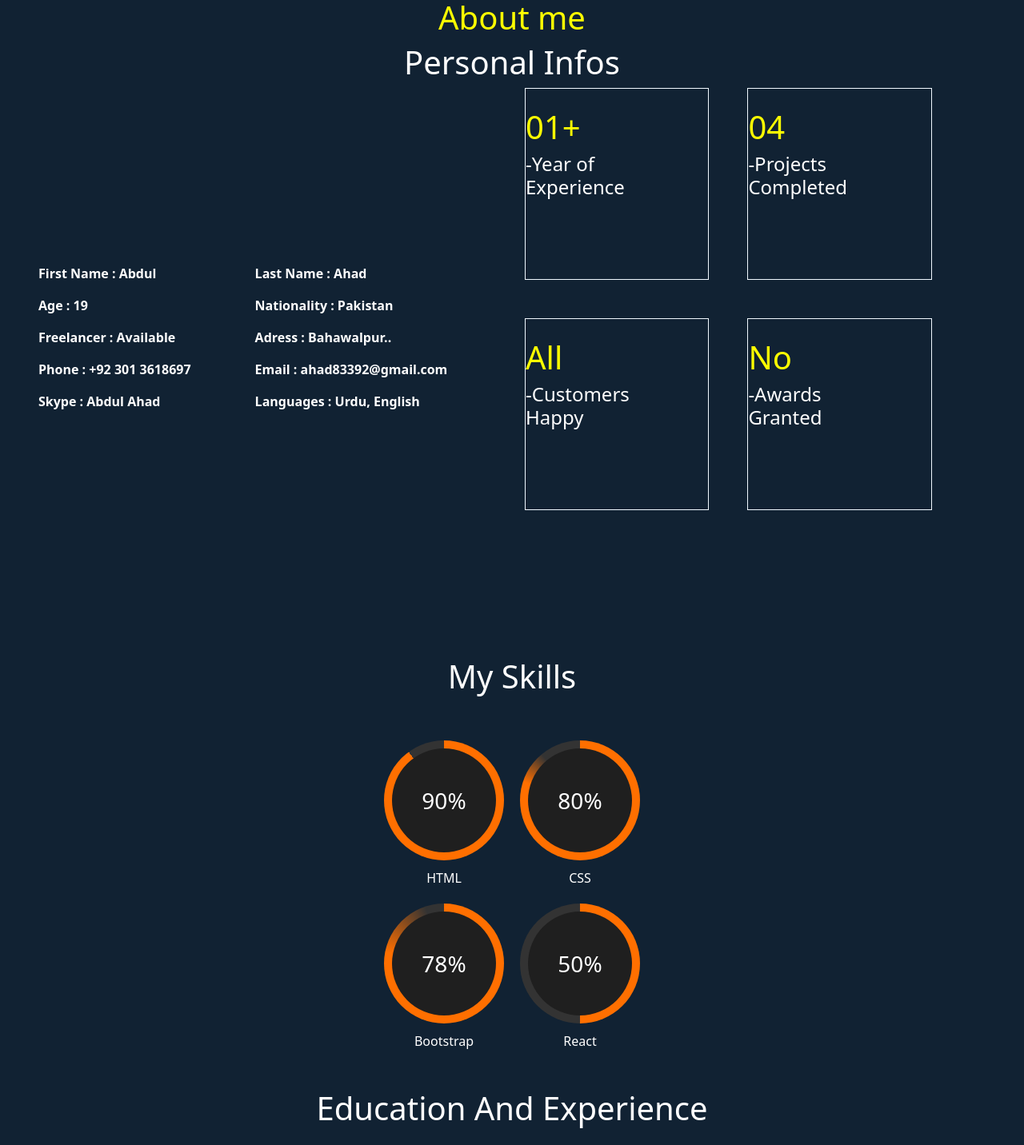
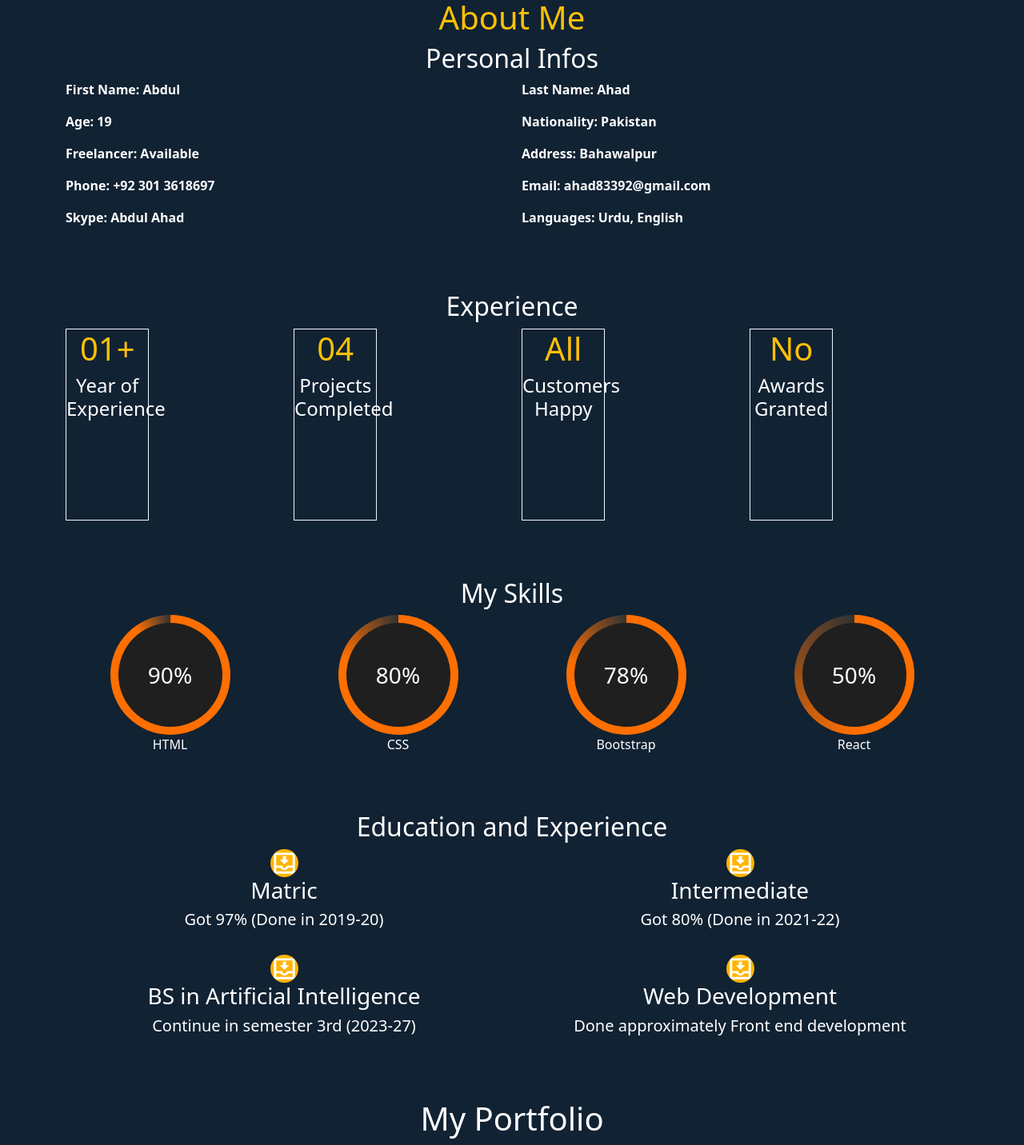
Before and after one commit to AbdulAhad83392/Abdul-Ahad, a React (Create React App) app: page / in a window 1280 px wide. Shown: the part 802-2234 px from the top of the page at 80% size. Built offline with nearby package versions, Linux system fonts and the light colour scheme; the HTML template or start-up script is replaced by a standard one.

Commit message:
Your commit message here

```diff
--- a/src/Project/Portfoilo.jsx
+++ b/src/Project/Portfoilo.jsx
@@ -1,133 +1,82 @@
 import React, { useEffect } from 'react';
-import AOS from 'aos'; // Import AOS
-import 'aos/dist/aos.css'; // Import AOS CSS
+import AOS from 'aos';
+import 'aos/dist/aos.css';
 import { MdOutlineMoveToInbox } from "react-icons/md";
 
-
-
 export default function Portfoilo() {
-    // Initialize AOS
     useEffect(() => {
         AOS.init({
-            duration: 1000, // Set animation duration
-            once: true, // Animation occurs only once
+            duration: 1000,
+            once: true,
         });
     }, []);
 
     return (
-        <div>
-            <div style={{ color: 'white' }} className="portbackground">
-                {/* About Me section with fade-up-right */}
-                <h1
-                    style={{ color: 'yellow', display: 'flex', alignItems: 'center', justifyContent: 'center' }}
-                    data-aos="fade-up-right"
-                >
-                    About me
-                </h1>
+        <div className="portbackground" style={{ color: 'white' }}>
+            <h1 className="text-warning text-center" data-aos="fade-up-right">About Me</h1>
+            <h2 className="text-center" data-aos="fade-up-right">Personal Infos</h2>
 
-                {/* Personal Infos with fade-up-right */}
-                <h1
-                    style={{ display: 'flex', justifyContent: 'center', alignItems: 'center' }}
-                    data-aos="fade-up-right"
-                >
-                    Personal Infos
-                </h1>
-
-                <div style={{ color: 'white' }} className="aa">
-                    <div style={{ color: 'white' }} className="portabout">
-                        <div style={{ display: 'flex', gap: '5rem' }} className="p" data-aos="fade-up-right">
-                            {/* First Column */}
-                            <div className="pp">
+            <div className="container">
+                <div className="row mb-5" data-aos="fade-up-right">
+                    <div className="col-12 col-md-6 mb-3">
                         <b>
-                                    <p>First Name : Abdul</p>
-                                    <p>Age : 19</p>
-                                    <p>Freelancer : Available</p>
-                                    <p>Phone : +92 301 3618697</p>
-                                    <p>Skype : Abdul Ahad</p>
+                            <p>First Name: Abdul</p>
+                            <p>Age: 19</p>
+                            <p>Freelancer: Available</p>
+                            <p>Phone: +92 301 3618697</p>
+                            <p>Skype: Abdul Ahad</p>
                         </b>
                     </div>
-
-                            {/* Second Column */}
-                            <div className="pp">
+                    <div className="col-12 col-md-6 mb-3">
                         <b>
-                                    <p>Last Name : Ahad</p>
-                                    <p>Nationality : Pakistan</p>
-                                    <p>Adress : Bahawalpur..</p>
-                                    <p>Email : ahad83392@gmail.com</p>
-                                    <p>Languages : Urdu, English</p>
+                            <p>Last Name: Ahad</p>
+                            <p>Nationality: Pakistan</p>
+                            <p>Address: Bahawalpur</p>
+                            <p>Email: ahad83392@gmail.com</p>
+                            <p>Languages: Urdu, English</p>
                         </b>
                     </div>
                 </div>
+
+                {/* Experience Section */}
+                <h2 className="text-center" data-aos="fade-up-right">Experience</h2>
+                <div className="row text-center mb-5">
+                    {[
+                        { title: "01+", subtitle: "Year of Experience" },
+                        { title: "04", subtitle: "Projects Completed" },
+                        { title: "All", subtitle: "Customers Happy" },
+                        { title: "No", subtitle: "Awards Granted" },
+                    ].map((box, index) => (
+                        <div className="col-12 col-md-3 mb-4" key={index} data-aos="fade-up-right">
+                            <div className="box">
+                                <h1 className="text-warning">{box.title}</h1>
+                                <h4>{box.subtitle}</h4>
+                            </div>
+                        </div>
+                    ))}
                 </div>
 
-                    {/* Experience Section with fade-up-right */}
-                    <div className="portexp">
-                        <div className="boxer">
-                            {/* Box 1 */}
-                            <div className="box" data-aos="fade-up-right">
-                                <br />
-                                <h1 style={{ color: 'yellow' }}>01+</h1>
-                                <h4>
-                                    -Year of <br />Experience
-                                </h4>
-                            </div>
-
-                            {/* Box 2 */}
-                            <div className="box" data-aos="fade-up-right">
-                                <br />
-                                <h1 style={{ color: 'yellow' }}>04</h1>
-                                <h4>
-                                    -Projects <br />Completed
-                                </h4>
-                            </div>
-
-                            {/* Box 3 */}
-                            <div className="box" data-aos="fade-up-right">
-                                <br />
-                                <h1 style={{ color: 'yellow' }}>All</h1>
-                                <h4>
-                                    -Customers <br />Happy
-                                </h4>
-                            </div>
-
-                            {/* Box 4 */}
-                            <div className="box" data-aos="fade-up-right">
-                                <br />
-                                <h1 style={{ color: 'yellow' }}>No</h1>
-                                <h4>
-                                    -Awards <br />Granted
-                                </h4>
-                            </div>
-                        </div>
-                    </div>
-                </div>
-
-                <br /><br /><br />
-
-                {/* My Skills section with fade-up-right */}
-                <h1
-                    style={{ display: 'flex', justifyContent: 'center', alignItems: 'center' }}
-                    data-aos="fade-up-right"
-                >
-                    My Skills
-                </h1>
-
-                <br /><br />
-
-                {/* Progress Section */}
-                <div className="circle-container" data-aos="fade-up-right"
-                    style={{ display: 'grid', gridTemplateColumns: 'repeat(2, 150px)', gap: '20px', justifyContent: 'center' }}>
-                    <div>
+                {/* My Skills Section */}
+                <h2 className="text-center" data-aos="fade-up-right">My Skills</h2>
+                <div className="row mb-5">
+                    {[
+                        { skill: "HTML", percentage: "90%", color: "#ff6f00" },
+                        { skill: "CSS", percentage: "80%", color: "#ff6f00" },
+                        { skill: "Bootstrap", percentage: "78%", color: "#ff6f00" },
+                        { skill: "React", percentage: "50%", color: "#ff6f00" },
+                    ].map((skill, index) => (
+                        <div className="col-12 col-sm-6 col-md-3 text-center mb-4" key={index}>
                             <div className="circle" style={{
                                 position: 'relative',
                                 width: '150px',
                                 height: '150px',
                                 borderRadius: '50%',
-                            background: 'conic-gradient(#ff6f00 calc(90 * 1%), #333 calc(25 * 1%))'
-
-                        }}
-                            data-aos="fade-up-right"
-                        >
+                                background: `conic-gradient(${skill.color} calc(${skill.percentage.slice(0, -1)} * 1%), #333 calc(100 * 1%))`,
+                                display: 'flex',
+                                alignItems: 'center',
+                                justifyContent: 'center',
+                                margin: '0 auto',
+                            }}>
                                 <div style={{
                                     position: 'absolute',
                                     top: '10px',
@@ -137,177 +86,34 @@ export default function Portfoilo() {
                                     backgroundColor: '#1f1f1f',
                                     borderRadius: '50%',
                                     zIndex: 1,
-                            }}
-                                data-aos="fade-up-right"
-                            ></div>
+                                }}></div>
                                 <div style={{
-                                position: 'absolute',
-                                top: '50%',
-                                left: '50%',
-                                transform: 'translate(-50%, -50%)',
                                     fontSize: '28px',
                                     color: 'white',
                                     zIndex: 2,
-                            }}
-                                data-aos="fade-up-right"
-                            >90%</div>
+                                }}>{skill.percentage}</div>
                             </div>
-                        <div className="label" style={{ textAlign: 'center', marginTop: '10px', color: 'white' }}>HTML</div>
+                            <div className="label" style={{ color: 'white' }}>{skill.skill}</div>
+                        </div>
+                    ))}
                 </div>
 
-                    <div>
-                        <div className="circle" style={{
-                            position: 'relative',
-                            width: '150px',
-                            height: '150px',
-                            borderRadius: '50%',
-                            background: 'conic-gradient(#ff6f00 calc(80 * 1%), #333 calc(89 * 1%))'
-                        }}
-                            data-aos="fade-up-right"
-                        >
-                            <div style={{
-                                position: 'absolute',
-                                top: '10px',
-                                left: '10px',
-                                right: '10px',
-                                bottom: '10px',
-                                backgroundColor: '#1f1f1f',
-                                borderRadius: '50%',
-                                zIndex: 1,
-                            }}
-                                data-aos="fade-up-right"
-                            ></div>
-                            <div style={{
-                                position: 'absolute',
-                                top: '50%',
-                                left: '50%',
-                                transform: 'translate(-50%, -50%)',
-                                fontSize: '28px',
-                                color: 'white',
-                                zIndex: 2,
-                            }}
-                                data-aos="fade-up-right"
-                            >80%</div>
+                {/* Education Section */}
+                <h2 className="text-center" data-aos="fade-up-right">Education and Experience</h2>
+                <div className="row mb-5">
+                    {[
+                        { title: "Matric", description: "Got 97% (Done in 2019-20)" },
+                        { title: "Intermediate", description: "Got 80% (Done in 2021-22)" },
+                        { title: "BS in Artificial Intelligence", description: "Continue in semester 3rd (2023-27)" },
+                        { title: "Web Development", description: "Done approximately Front end development" },
+                    ].map((edu, index) => (
+                        <div className="col-12 col-md-6 mb-4 text-center" key={index}>
+                            <MdOutlineMoveToInbox className='inbox' />
+                            <h3>{edu.title}</h3>
+                            <h5>{edu.description}</h5>
                         </div>
-                        <div className="label" style={{ textAlign: 'center', marginTop: '10px', color: 'white' }}>CSS</div>
+                    ))}
                 </div>
-
-                    <div>
-                        <div className="circle" style={{
-                            position: 'relative',
-                            width: '150px',
-                            height: '150px',
-                            borderRadius: '50%',
-                            background: 'conic-gradient(#ff6f00 calc(78 * 1%), #333 calc(95 * 1%))'
-                        }}
-                            data-aos="fade-up-right"
-                        >
-                            <div style={{
-                                position: 'absolute',
-                                top: '10px',
-                                left: '10px',
-                                right: '10px',
-                                bottom: '10px',
-                                backgroundColor: '#1f1f1f',
-                                borderRadius: '50%',
-                                zIndex: 1,
-                            }}
-                                data-aos="fade-up-right"
-                            ></div>
-                            <div style={{
-                                position: 'absolute',
-                                top: '50%',
-                                left: '50%',
-                                transform: 'translate(-50%, -50%)',
-                                fontSize: '28px',
-                                color: 'white',
-                                zIndex: 2,
-                            }}
-                                data-aos="fade-up-right"
-                            >78%</div>
-                        </div>
-                        <div className="label" style={{ textAlign: 'center', marginTop: '10px', color: 'white' }}>Bootstrap</div>
-                    </div>
-
-                    <div>
-                        <div className="circle" style={{
-                            position: 'relative',
-                            width: '150px',
-                            height: '150px',
-                            borderRadius: '50%',
-                            background: 'conic-gradient(#ff6f00 calc(50 * 1%), #333 calc(50 * 1%))'
-                        }}
-                            data-aos="fade-up-right"
-                        >
-                            <div style={{
-                                position: 'absolute',
-                                top: '10px',
-                                left: '10px',
-                                right: '10px',
-                                bottom: '10px',
-                                backgroundColor: '#1f1f1f',
-                                borderRadius: '50%',
-                                zIndex: 1,
-                            }}
-                                data-aos="fade-up-right"
-                            ></div>
-                            <div style={{
-                                position: 'absolute',
-                                top: '50%',
-                                left: '50%',
-                                transform: 'translate(-50%, -50%)',
-                                fontSize: '28px',
-                                color: 'white',
-                                zIndex: 2,
-                            }}
-                                data-aos="fade-up-right"
-                            >50%</div>
-                        </div>
-                        <div className="label" style={{ textAlign: 'center', marginTop: '10px', color: 'white' }}
-                            data-aos="fade-up-right"
-                        >React</div>
-                    </div>
-                </div>
-
-
-                {/* now Education part */}
-                <br /><br />
-                <h1 style={{ textAlign: 'center' }}>Education And Experience</h1>
-
-                <div className="educ container">
-
-                    <div className="edu">
-                    <MdOutlineMoveToInbox className='inbox' /><h3 style={{textAlign:'center'}}>Matric</h3><h5 style={{textAlign:'center'}}>Got 97% <br />Done in 2019-20</h5>
-                    </div>
-
-                    <div className="edu">
-                    <MdOutlineMoveToInbox className='inbox' /><h3 style={{textAlign:'center'}}>Intermidiate</h3><h5 style={{textAlign:'center'}}>Got 80% <br />Done in 2021-22</h5>
-                    </div>
-
-                    <div className="edu">
-                    <MdOutlineMoveToInbox className='inbox' /><h3 style={{textAlign:'center'}}>BS IN Artificial Intelligence</h3><h5 style={{textAlign:'center'}}>Continue in semester 3rd <br />2023-27</h5>
-                    </div>
-
-                    <div className="edu">
-                    <MdOutlineMoveToInbox className='inbox' /><h3 style={{textAlign:'center'}}>Web Development</h3><h5 style={{textAlign:'center'}}>Done aproximately <br />Front end development</h5>
-                    </div>
-
-
-
-
-
-
-
-                </div>
-
-
-
-
-
-
-
-
-
             </div>
         </div>
     );
```
Lines whose indentation alone changed are shown as unchanged.
